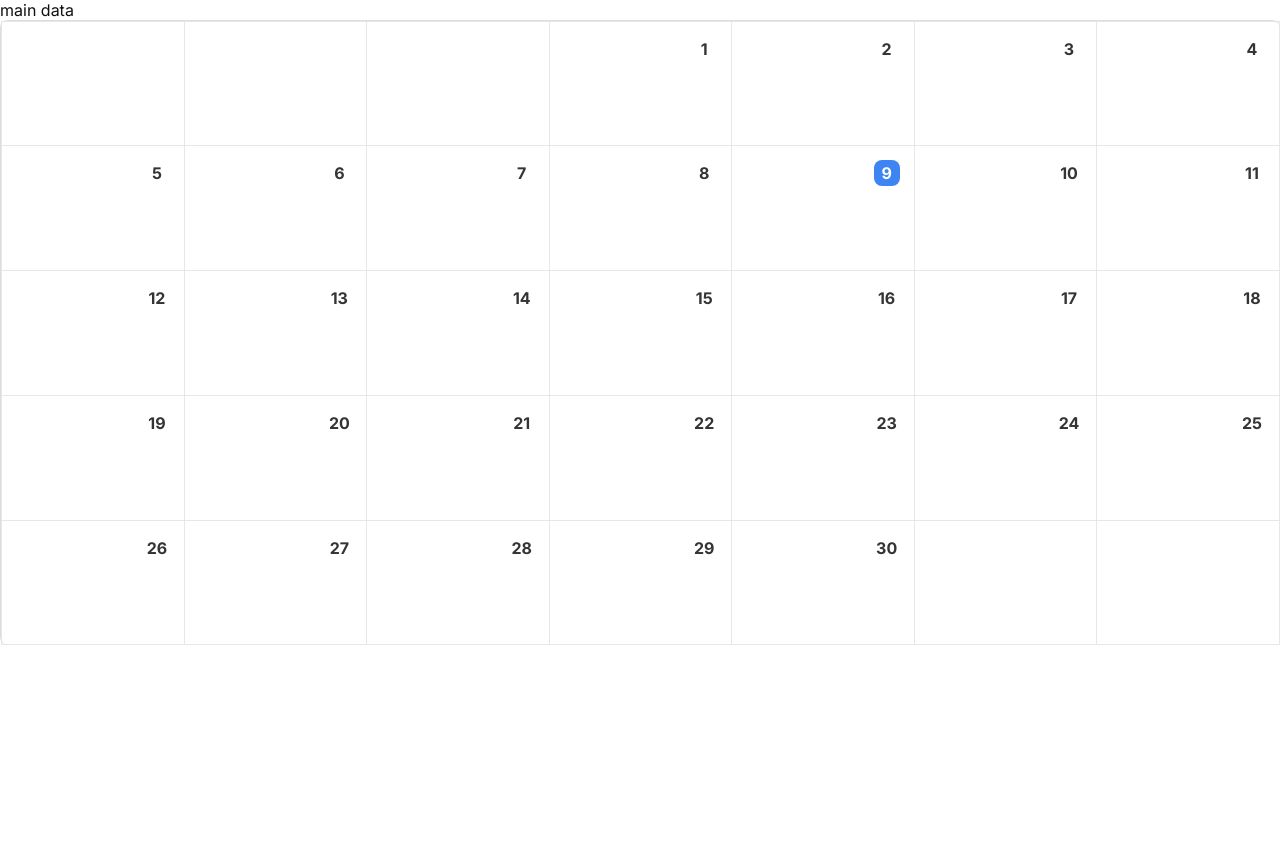
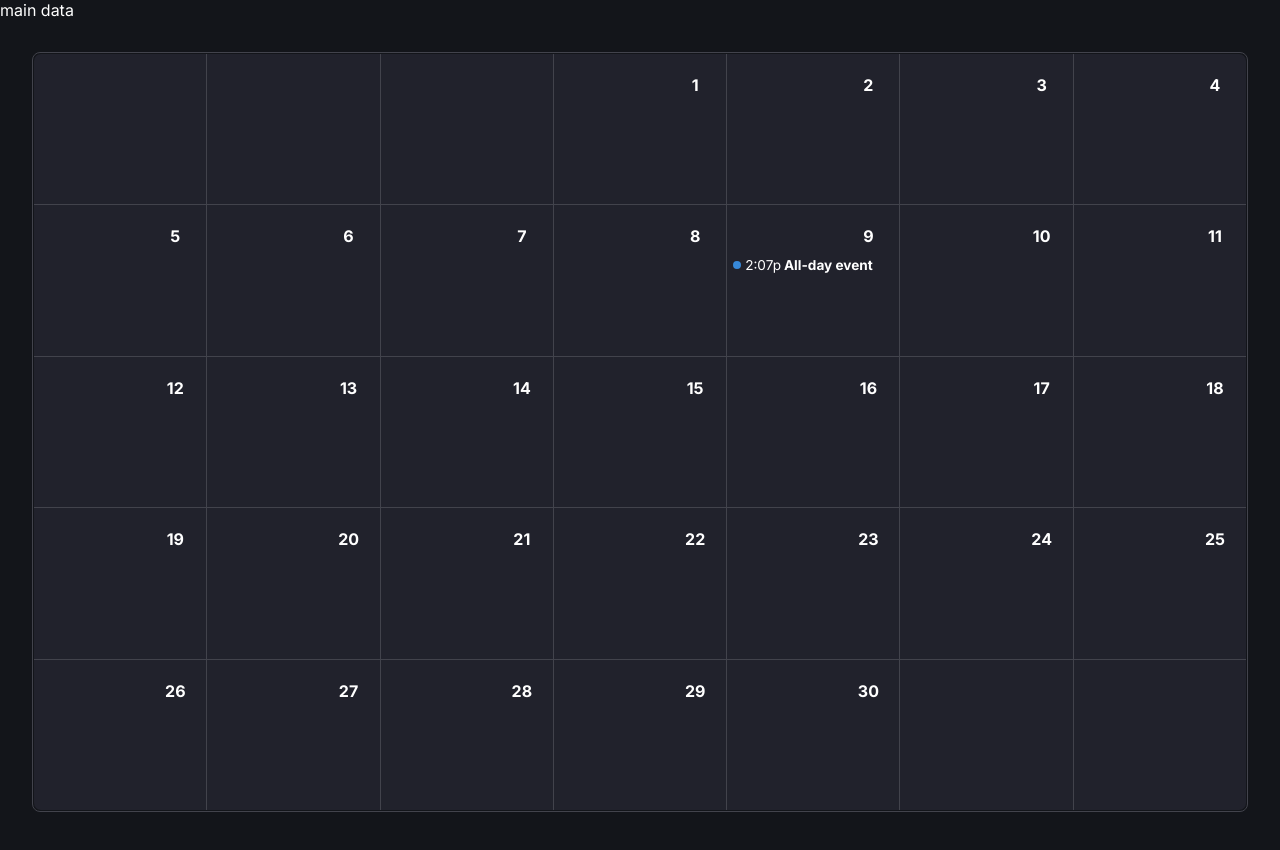
Before and after one commit to OlehZankiv/project-ff-planner-frontend, a React (Create React App) app: page /calendar in a window 1280 px wide. Shown: the top 850 px of the page. Built offline with nearby package versions, Linux system fonts and the light colour scheme.

Commit message:
Added calendar

```diff
--- a/src/pages/calendar/components/Calendar.jsx
+++ b/src/pages/calendar/components/Calendar.jsx
@@ -1,69 +1,120 @@
 import FullCalendar from '@fullcalendar/react'
 import dayGridPlugin from '@fullcalendar/daygrid'
 import interactionPlugin from '@fullcalendar/interaction'
-import styled from 'styled-components'
+import { useAppThemeContext } from '../../../styles/theme/provider'
+import { useDimensions } from '../../../hooks'
+import styled, { css } from 'styled-components'
+import { getBreakpointsStyles, getMobileStyles } from '../../../styles/breakpoints'
 
-export const Calendar = ({ selectedDate, setSelectedDate }) => { // добавить пропс setSelectedDate
-  console.log(selectedDate)
+export const Calendar = ({ selectedDate, setSelectedDate }) => {
+  const { setThemeType } = useAppThemeContext()
+  const { height, width } = useDimensions()
+  setThemeType('dark')
 
   return (
     <CalendarWrapper>
       <FullCalendar
+        dayHeaders={false}
+        dateClick={(info) => setSelectedDate(info.date)}
+        plugins={[dayGridPlugin, interactionPlugin]}
         headerToolbar={null}
-        plugins={[dayGridPlugin, interactionPlugin]}
         initialView='dayGridMonth'
+        dayCellContent={(props) => (
+          <DayCell
+            className={props.date.getTime() === selectedDate.getTime() ? 'selected' : undefined}
+          >
+            {props.dayNumberText}
+          </DayCell>
+        )}
+        events={[
+          {
+            id: 'awdwdw',
+            title: 'All-day event',
+            start: selectedDate,
+          },
+        ]}
         showNonCurrentDates={false}
         fixedWeekCount={false}
+        aspectRatio={width / height}
         firstDay={1}
-        dateClick={(info) => setSelectedDate(info.date)}
       />
     </CalendarWrapper>
   )
 }
 
+const DayCell = styled.div`
+  ${({ theme: { colors } }) => css`
+    width: 26px;
+    height: 26px;
+    margin: 14px 14px 0 0;
+    padding: 0;
+    display: flex;
+    justify-content: center;
+    align-items: center;
+    border-radius: 8px;
+    color: ${colors.secondaryButtonText};
+    font-size: 16px;
+    font-weight: 700;
+    line-height: 18px;
+
+    &.selected {
+      background-color: ${colors.primary};
+      color: ${colors.white};
+    }
+
+    ${getMobileStyles(css`
+      margin: 8px 4px 0 0;
+      width: 20px;
+      height: 20px;
+      font-size: 12px;
+      line-height: 14px;
+    `)}
+  `}
+`
+
 const CalendarWrapper = styled.section`
-  & thead {
-    display: none;
-  }
-  & table {
-    max-width: 100%;
-    max-height: 625px;
-    background: #ffffff;
-    border-radius: 8px;
-  }
-  & .fc-theme-standard td {
-    border: 1px solid rgba(220, 227, 229, 0.8);
-  }
-  & .fc-daygrid-day {
-cursor: pointer;
-  }
-  & .fc-day-today.fc-daygrid-day {
-    background-color: #fff;
-    & .fc-daygrid-day-number {
-      display: flex;
-      justify-content: center;
-      align-items: center;
-      width: 26px;
-      height: 26px;
-      background: #3e85f3;
+  ${({ theme: { colors } }) => css`
+    padding: 32px;
+
+    table {
       border-radius: 8px;
-      color: #ffffff;
+      border: 1px solid ${colors.calendarBorder} !important;
+      overflow: hidden;
+    }
+
+    td.fc-day {
+      :hover {
+        opacity: 0.85;
+      }
+
+      :active {
+        opacity: 0.7;
+      }
     }
   }
-  & .fc-daygrid-day-number {
-    margin-top: 14px;
-    margin-right: 14px;
-    padding: 0;
-      display: flex;
-      justify-content: center;
-      align-items: center;
-      width: 26px;
-      height: 26px;
-    font-weight: 700;
-    font-size: 16px;
-    color: #343434;
+
+  tr.fc-scrollgrid-section > td {
+    border: none !important;
   }
-  & .fc-day-disabled {
-    background-color: #fff;
-  }
+
+  td.fc-day-today,
+  td.fc-daygrid-day {
+    background-color: ${colors.content} !important;
+    border: 1px solid ${colors.calendarBorder};
+    cursor: pointer;
+
+    .fc-daygrid-day-frame {
+      ${getBreakpointsStyles({
+        desktop: css`
+          min-height: 125px;
+        `,
+        tablet: css`
+          min-height: 144px;
+        `,
+        mobile: css`
+          min-height: 94px;
+        `,
+      })}
+    }
+  `}
 `
--- a/src/styles/theme/themes.js
+++ b/src/styles/theme/themes.js
@@ -21,6 +21,7 @@ export const lightTheme = themeCreator({
     success: '#3CBC81',
     content: '#ffffff',
 
+    calendarBorder: '#E3E9EA',
     inputBorderDefault: '#DBDBDB',
     placeholderColor: '#DCE3E5',
     inputLabel: '#111111',
@@ -47,6 +48,7 @@ export const darkTheme = themeCreator({
     success: '#3CBC81',
     content: '#21222C',
 
+    calendarBorder: '#42434C',
     placeholderColor: '#86888a',
     inputBorderDefault: '#9d9d9d',
     inputLabel: '#62636A',
```
